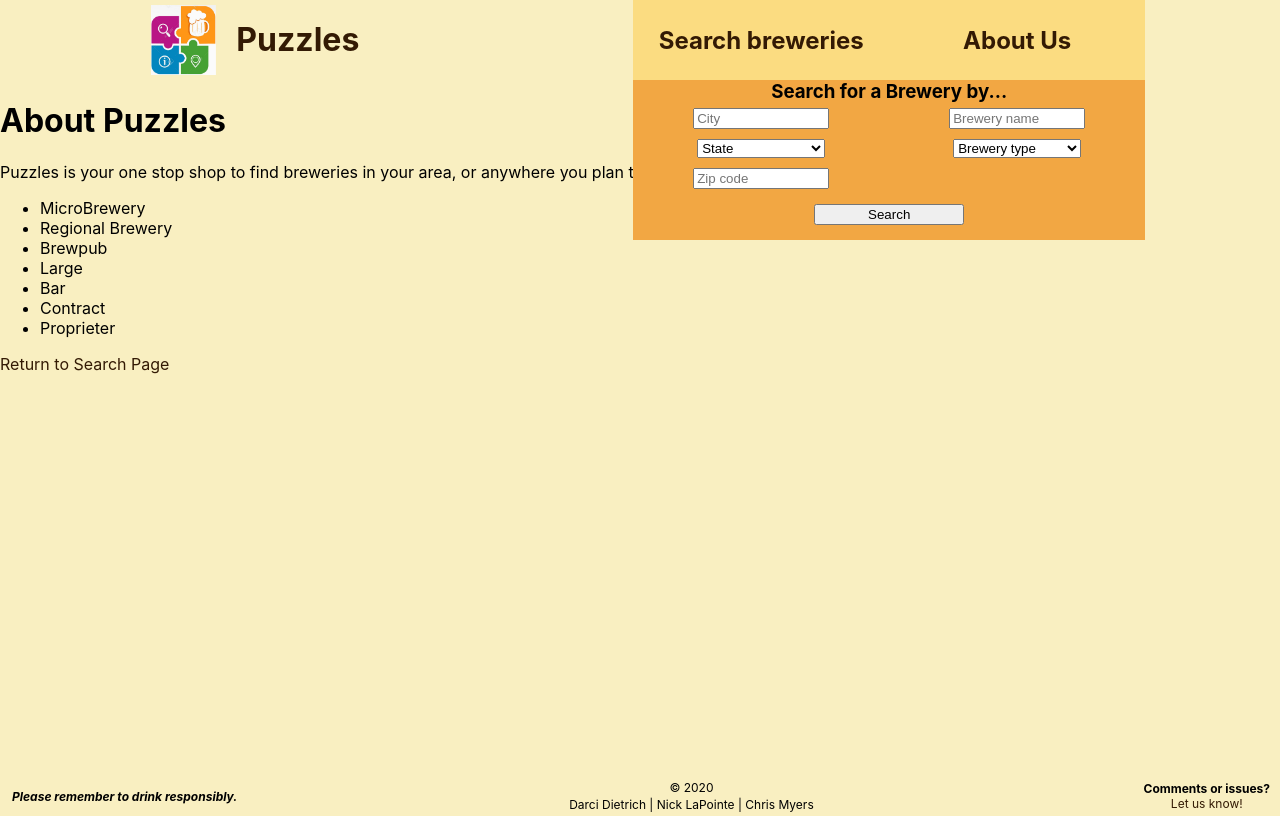
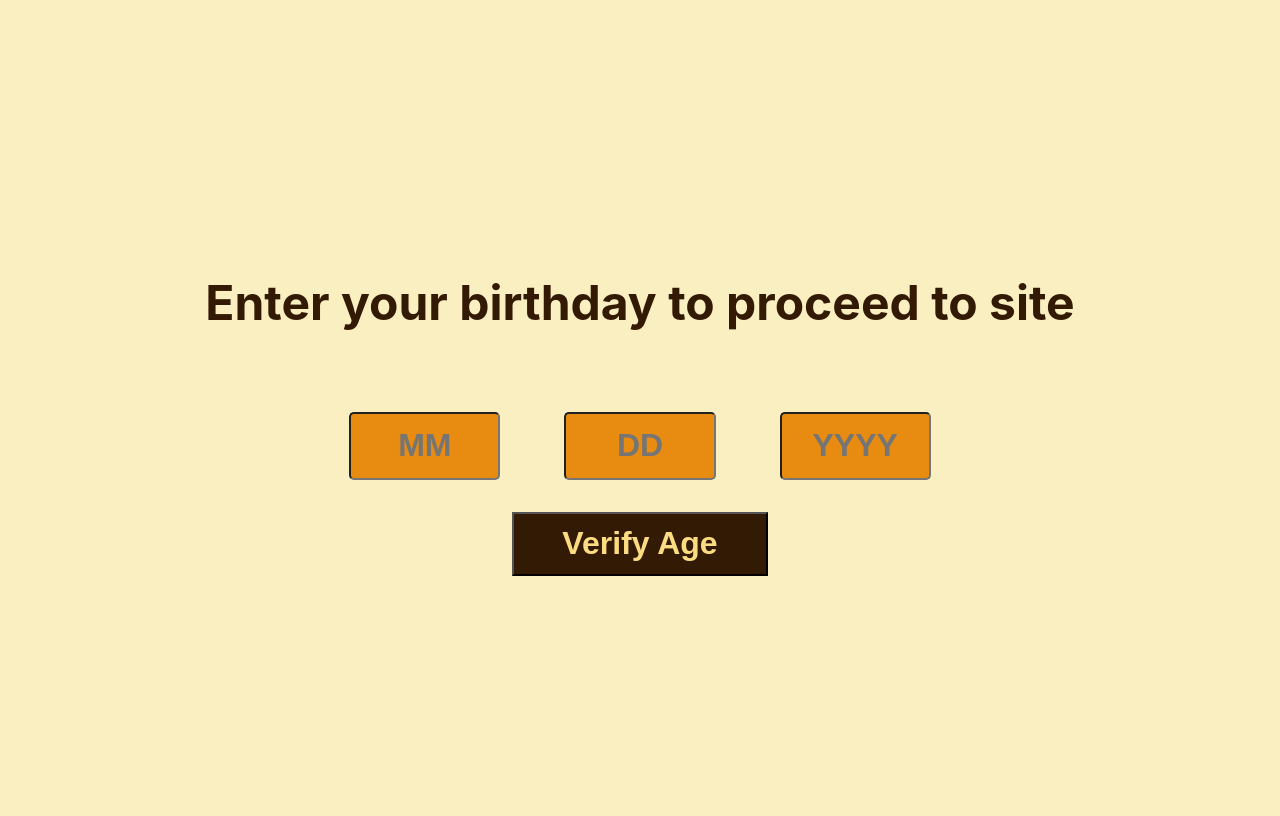
Before and after one commit to nickl72/SEI-Project-3, a React (Create React App) app in the folder brewery-app/: page /about in a window 1280 px wide. Built offline with nearby package versions, Linux system fonts and the light colour scheme; what react-animations would draw is missing.

Commit message:
fixed search bar slide

```diff
--- a/brewery-app/src/components/Header.js
+++ b/brewery-app/src/components/Header.js
@@ -43,7 +43,7 @@ const Header = () => {
                         transitionEnterTimeout={500}
                         transitionLeaveTimeout={300}
                         >
-                            { showSearch && <SearchForm /> }
+                            { showingSearch && <SearchForm /> }
                     </CSSTransitionGroup>
                 </S.SearchButtonContainer>
                 <S.NavButton onClick={hideForm}>
--- a/brewery-app/src/features/verifyAgeSlice.js
+++ b/brewery-app/src/features/verifyAgeSlice.js
@@ -3,7 +3,7 @@ import { createSlice } from '@reduxjs/toolkit';
 export const verifyAgeSlice = createSlice({
     name: "verifyAge",
     initialState: {
-        ofAge: true
+        ofAge: null
     },
     reducers: {
         oldEnough: state => {
```
